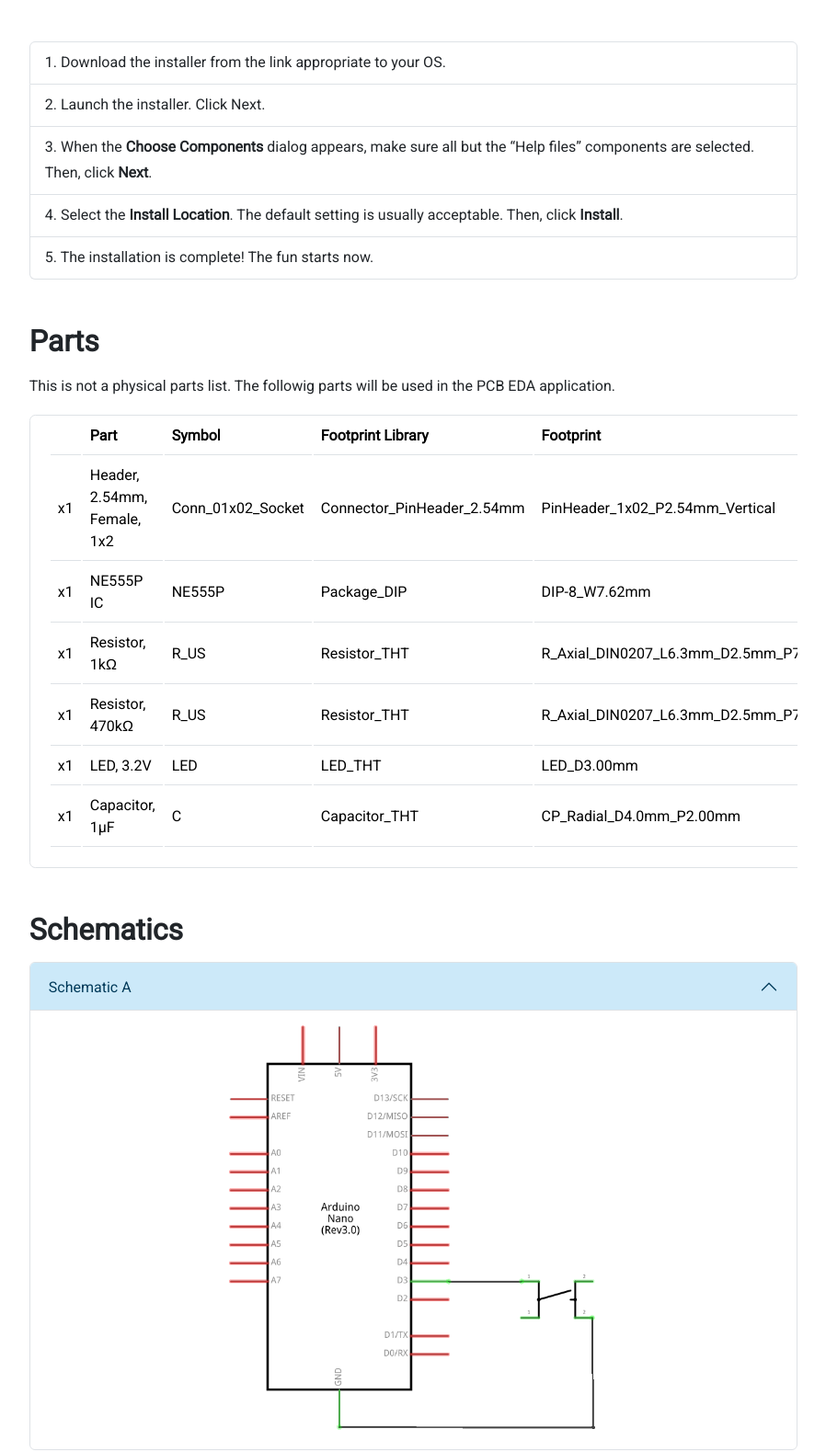
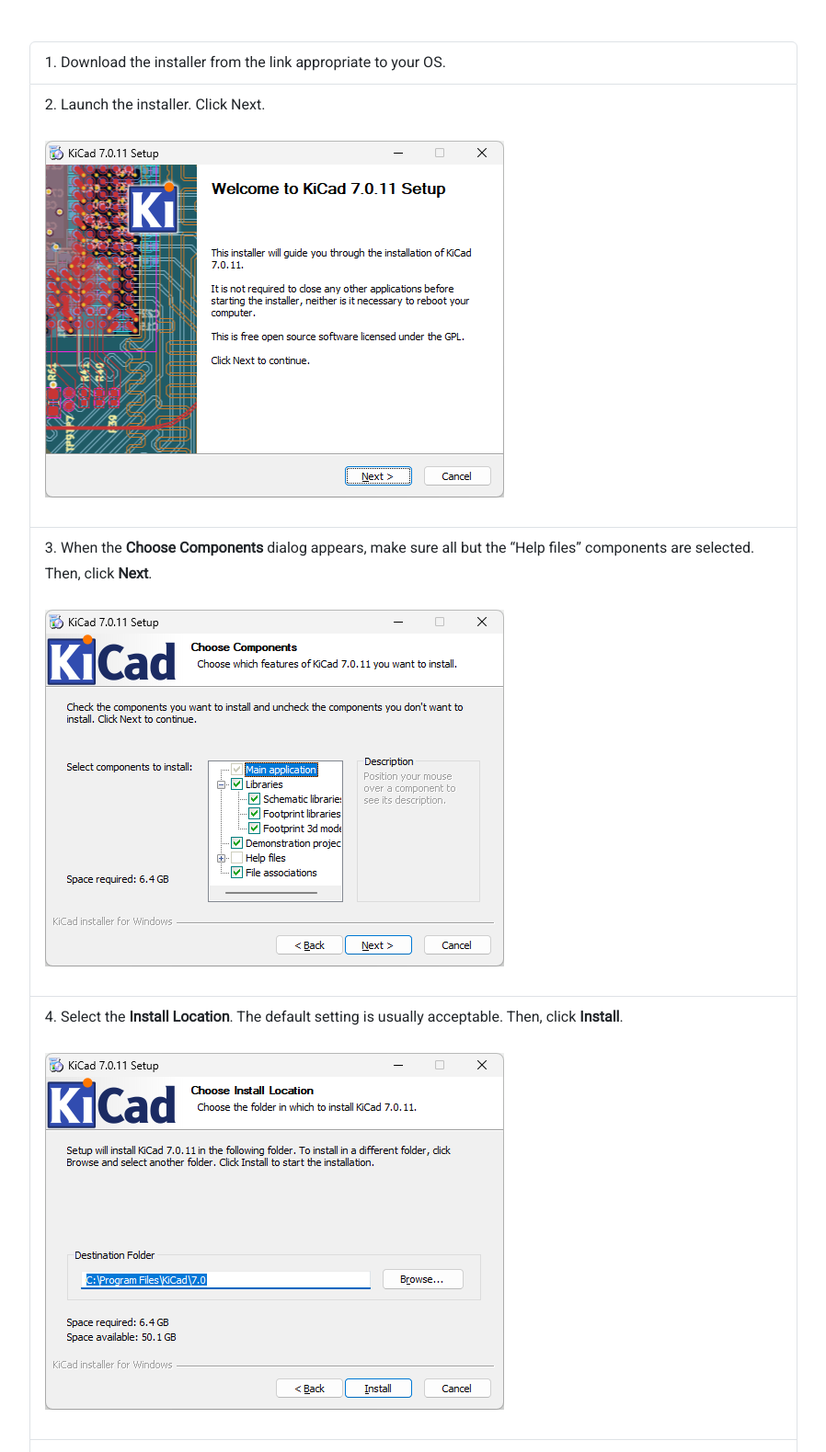
Before and after one commit to uci-ieee/ops-webpages-2024-2025, a website: page project_8.html in a window 1280 px wide. Shown: the part 1348-2927 px from the top of the page at 92% size, without its empty margins (315-1213 px from the left). Drawn offline with nearby package versions, Linux system fonts and the light colour scheme; files that its build step writes are made by us from their sources; a web font is replaced by a local one.

Commit message:
add installation images

```diff
--- a/project_8.html
+++ b/project_8.html
@@ -196,17 +196,26 @@
 					</li>
 					<li class="list-group-item">
 						Launch the installer. Click Next.
-						<!-- TODO: Add Image -->
+						<div>
+							<img class="img-fluid my-4"
+								src=".\assets\images\project_8/ops_project_8_kicad_installer1.png">
+						</div>
 					</li>
 					<li class="list-group-item">
 						When the <strong>Choose Components</strong> dialog appears, make sure all but the “Help files”
 						components are selected. Then, click <strong>Next</strong>.
-						<!-- TODO: Add Image -->
+						<div>
+							<img class="img-fluid my-4"
+								src=".\assets\images\project_8/ops_project_8_kicad_installer2.png">
+						</div>
 					</li>
 					<li class="list-group-item">
 						Select the <strong>Install Location</strong>. The default setting is usually acceptable. Then,
 						click <strong>Install</strong>.
-						<!-- TODO: Add Image -->
+						<div>
+							<img class="img-fluid my-4"
+								src=".\assets\images\project_8/ops_project_8_kicad_installer3.png">
+						</div>
 					</li>
 					<li class="list-group-item">
 						The installation is complete! The fun starts now.
```
